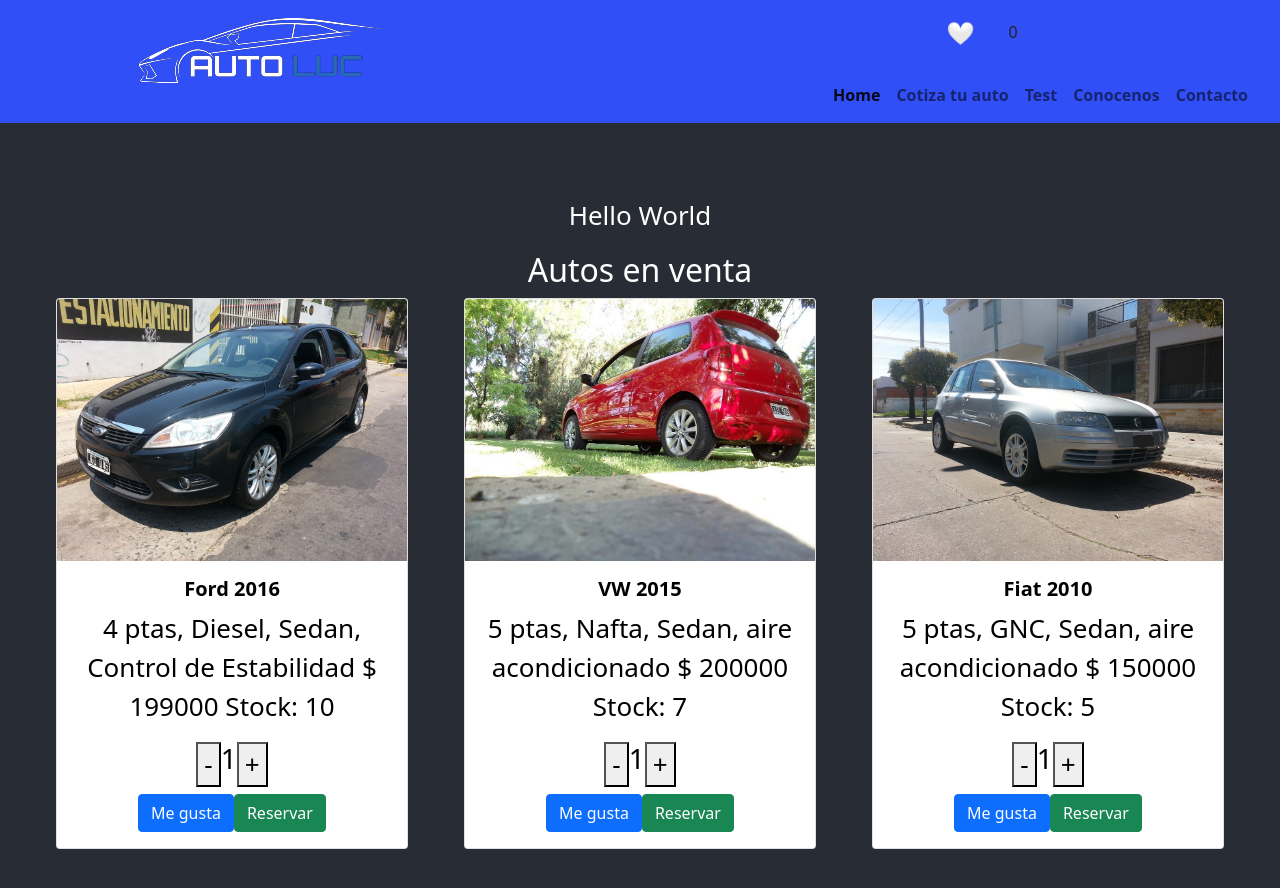
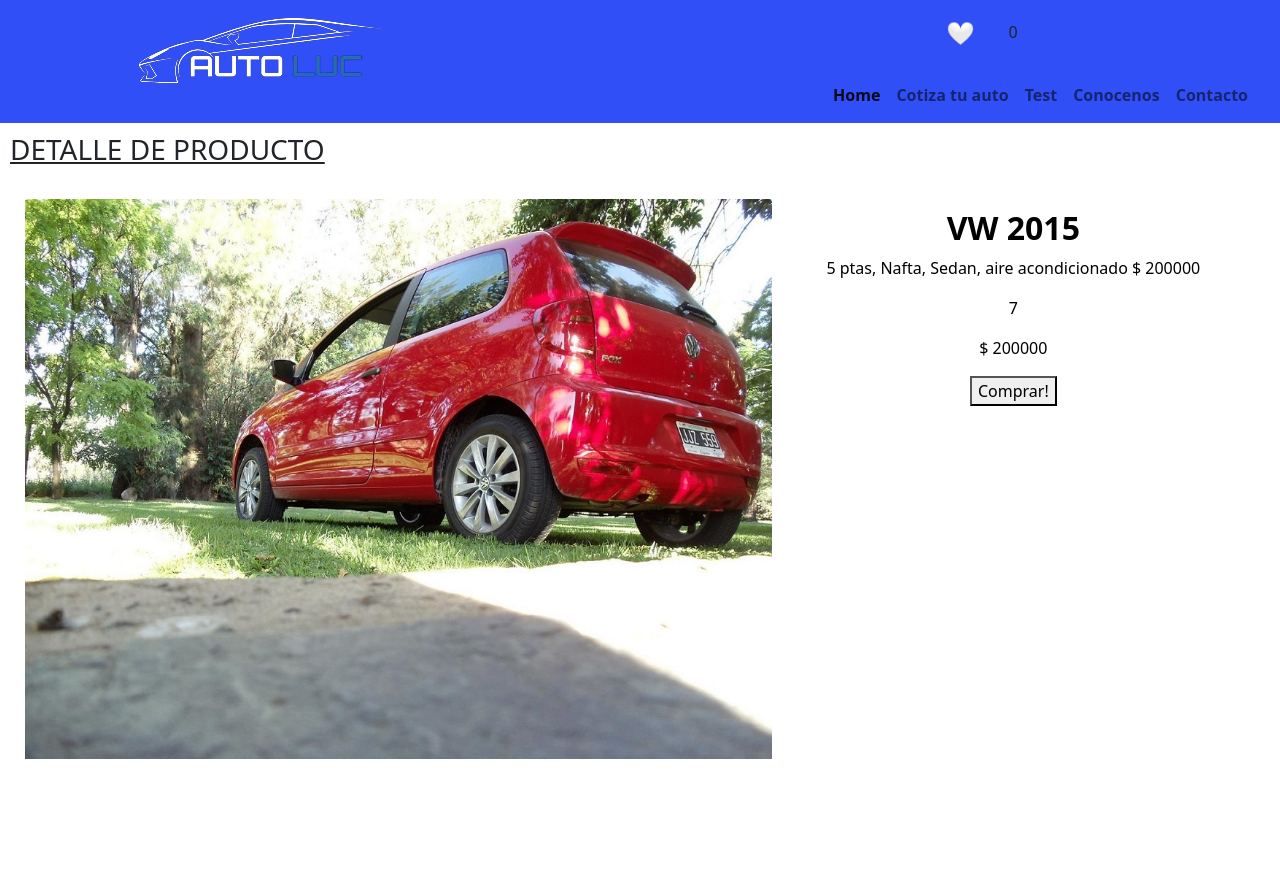
Before and after one commit to LucasFernandezC/autolucReact, a React (Create React App) app: page /producto in a window 1280 px wide. Shown: the top 888 px of the page. After the commit the page ends 800 px from the top, so only its background shows below. Built offline with nearby package versions, Linux system fonts and the light colour scheme.

Commit message:
agregado de detalle de productos

```diff
--- a/package.json
+++ b/package.json
@@ -10,6 +10,7 @@
     "react": "^18.2.0",
     "react-bootstrap": "^2.4.0",
     "react-dom": "^18.2.0",
+    "react-router-dom": "^6.3.0",
     "react-scripts": "^2.1.3",
     "react-test-renderer": "^18.2.0",
     "web-vitals": "^2.1.4"
--- a/src/App.js
+++ b/src/App.js
@@ -3,15 +3,23 @@
 import 'bootstrap/dist/css/bootstrap.min.css';
 import Header from './components/Header/Header';
 import ItemContainer from './components/ItemContainer/ItemContainer';
+import { BrowserRouter, Routes, Route } from 'react-router-dom';
+import Home from './pages/Home';
+import Detail from './pages/Detail';
 
 function App() {
   return (
+
     <div className="App">
       <Header />
-      <header className="App-header">
-        <p>Hello World</p>
-        <ItemContainer section="Autos en venta"/>
-      </header>
+
+      <BrowserRouter>
+        <Routes>
+          <Route path='/' element={<Home/>} ></Route>
+          <Route path='/producto' element={<Detail />}></Route>
+        </Routes>
+
+      </BrowserRouter>
     </div>
   );
 }
--- /dev/null
+++ b/src/components/ItemDetail/ItemDetail.css
@@ -0,0 +1,23 @@
+.detalle {
+    display: flex;
+    flex-direction: row;
+    flex-wrap: nowrap;
+    justify-content: space-evenly;
+    color: black;
+}
+
+.detalle img{
+    margin: 25px;
+
+}
+
+.detalle h2 {
+    margin-top: 35px;
+    font-weight: bolder;
+}
+.titulo__detalle {
+    text-align: start;
+    text-decoration: underline;
+    margin-top: 10px;
+    margin-left: 10px;
+}
--- /dev/null
+++ b/src/components/ItemDetail/ItemDetail.js
@@ -0,0 +1,41 @@
+import React from "react";
+import './ItemDetail.css'
+
+
+
+const ItemDetail = ({props}) => {
+
+ //const[id, texto, imagen] = props;
+console.log(props)
+  return (
+    <div>
+       <h3 className="titulo__detalle">DETALLE DE PRODUCTO</h3>
+      <div className="detalle">
+      <article className="col-md-7">
+        <img
+          src={props.imagen}
+          className="card-img-top"
+          alt="Auto en venta"
+        ></img>
+        </article>
+        <article className="col-md-5">
+        <div className="text-center">
+          <h2 className="">{props.titulo} </h2>
+          <p>{props.texto}
+          </p>
+          <p>
+          {props.stock}
+          </p>
+          <p>
+          $ 200000
+          </p>
+          <button>Comprar!</button>
+
+        </div>
+      </article>
+      </div>
+    </div>
+  );
+}
+
+export default ItemDetail;
--- /dev/null
+++ b/src/components/ItemDetailContainer/ItemDetailContainer.js
@@ -0,0 +1,46 @@
+import React from "react";
+import ItemList from "../ItemList/ItemList";
+import products from "../../utils/product";
+import { useState, useEffect } from "react";
+import {useParams} from "react-router-dom";
+import ItemDetail from "../ItemDetail/ItemDetail";
+
+const ItemDetailContainer = () => {
+
+    const [listProducts, setListProducts] = useState([]);
+    const [detailProduct, setDetailProduct] = useState({});
+    const getProducts = new Promise((resolve,reject) =>{
+
+        setTimeout(()=>{
+            resolve(products);
+        },2000);
+
+
+    })
+
+    useEffect(()=>{
+        getProducts.then((data)=>{
+
+            setListProducts(data);
+
+            data.some((data) => {
+                if(parseInt(data.id) == 2){
+                    setDetailProduct(data)
+
+                }
+        })
+        })
+    },[]);
+
+
+
+
+
+  return (
+    <article id="results">
+        <ItemDetail props={detailProduct}/>
+    </article>
+  );
+};
+//<ItemDetail dataProducts ={Product}></ItemDetail>
+export default ItemDetailContainer;
--- /dev/null
+++ b/src/pages/Detail.js
@@ -0,0 +1,16 @@
+import React from "react";
+import ItemDetailContainer from "../components/ItemDetailContainer/ItemDetailContainer";
+
+const Detail = () => {
+
+return(
+    <div>
+        <ItemDetailContainer />
+    </div>
+)
+
+
+
+}
+
+export default Detail;
--- /dev/null
+++ b/src/pages/Home.js
@@ -0,0 +1,15 @@
+import React from "react";
+import ItemContainer from "../components/ItemContainer/ItemContainer";
+import ItemDetailContainer from "../components/ItemDetailContainer/ItemDetailContainer";
+
+const Home = () => {
+
+    return(
+        <header className="App-header">
+        <p>Hello World</p>
+        <ItemContainer section="Autos en venta"/>
+        </header>
+    )
+}
+
+export default Home;
```
Also changed, not shown: 1 other file (tests, documents, lock files or other folders).
